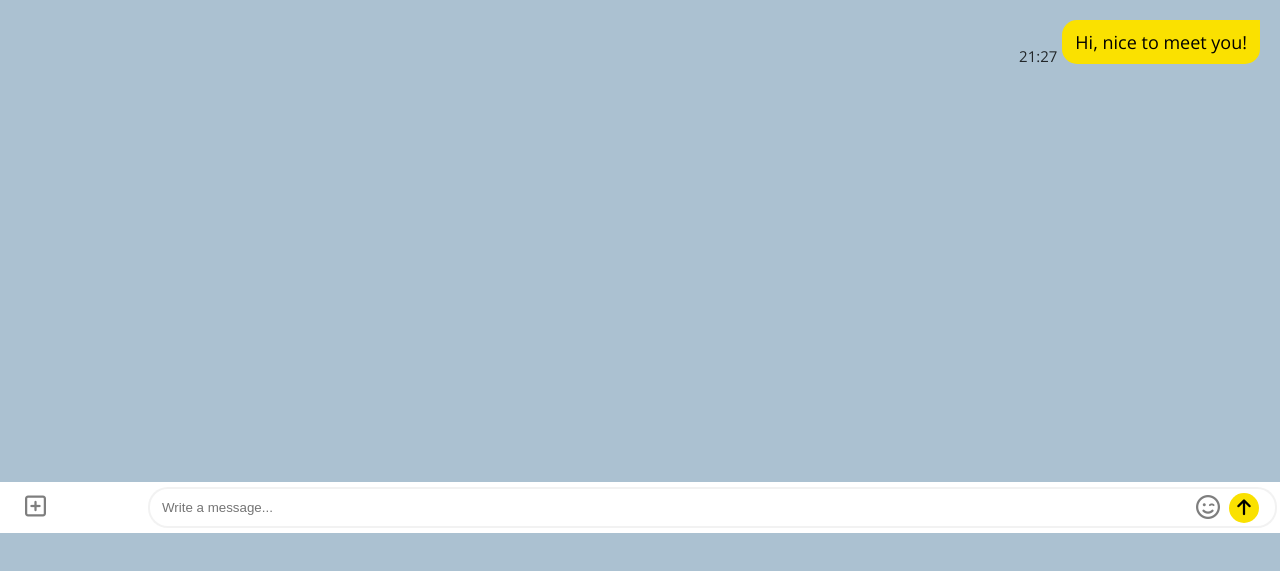
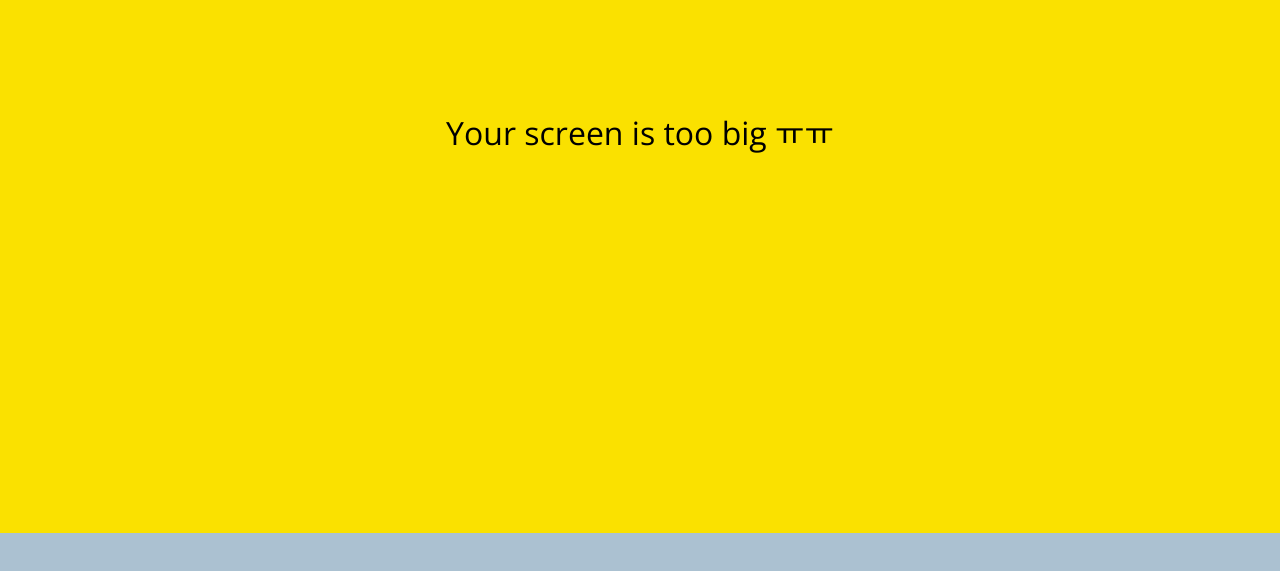
Before and after one commit to sdyoon94/kokoa-clone, a plain HTML site: page chat.html in a window 1280 px wide. Shown: the part 267-838 px from the top of the page. Drawn offline with nearby package versions, Linux system fonts and the light colour scheme.

Commit message:
# 6.39 ~ 40

```diff
--- a/chat.html
+++ b/chat.html
@@ -79,6 +79,10 @@
       </div>
     </form>
 
+    <div id="no-mobile">
+      <span>Your screen is too big ㅠㅠ</span>
+    </div>
+
     <script
       src="https://kit.fontawesome.com/83ff58e93d.js"
       crossorigin="anonymous"
--- /dev/null
+++ b/css/components/no-mobile.css
@@ -0,0 +1,18 @@
+#no-mobile {
+  position: absolute;
+  z-index: 99;
+  height: 100vh;
+  width: 100vw;
+  background-color: var(--kakao);
+  display: flex;
+  top: 0;
+  justify-content: center;
+  align-items: center;
+  font-size: 32px;
+}
+
+@media screen and (max-width: 645px) {
+  #no-mobile {
+    display: none;
+  }
+}
--- a/css/screens/chat.css
+++ b/css/screens/chat.css
@@ -112,7 +112,7 @@
   padding: 5px 25px;
   align-items: center;
   box-sizing: border-box;
-  transition: all 0.3s ease-in-out;
+  transition: transform 0.3s ease-in-out;
 }
 
 .reply i {
--- a/css/styles.css
+++ b/css/styles.css
@@ -10,6 +10,7 @@
 @import "components/user-component.css";
 @import "components/badge.css";
 @import "components/icon-row.css";
+@import "components/no-mobile.css";
 
 /* Screens */
 @import "screens/login.css";
```
Also changed, not shown: chats.html (+4 -0 lines), find.html (+4 -0 lines), friends.html (+4 -0 lines), index.html (+4 -0 lines), more.html (+4 -0 lines), settings.html (+4 -0 lines).
